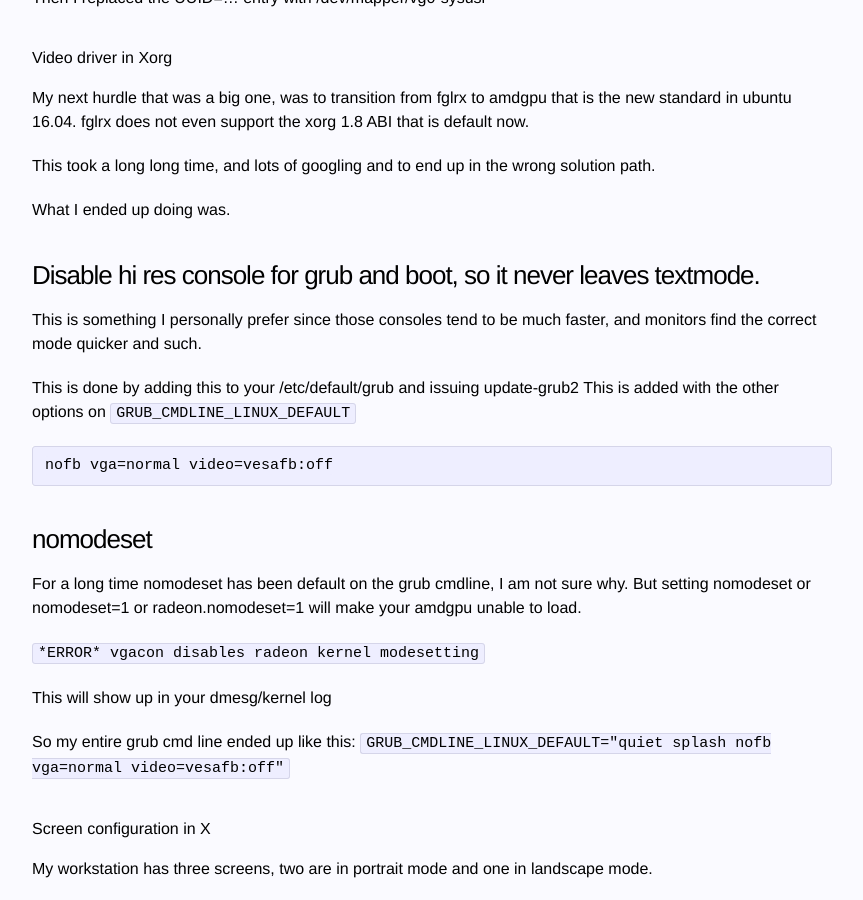
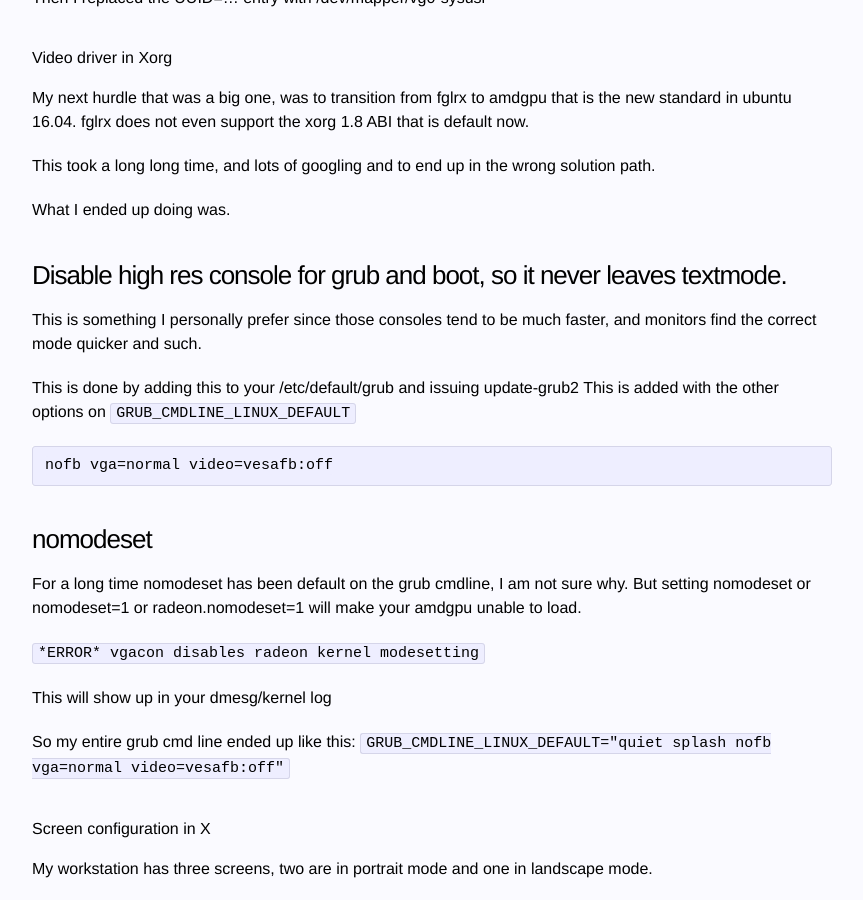
Before and after one commit to opentokix/blog, a Jekyll site: the page built from _posts/2016-04-22-ubuntu-16-04-workstation-upgrade.markdown, in a window 1280 px wide and 900 px high, scrolled down 1095 px. Shown: the whole window, without its empty margins (208-1071 px from the left). Built offline with Jekyll 4.4.1, drawn with Linux system fonts in a browser that asks for light colours.

Commit message:
Update 2016-04-22-ubuntu-16-04-workstation-upgrade.markdown

```diff
--- a/_posts/2016-04-22-ubuntu-16-04-workstation-upgrade.markdown
+++ b/_posts/2016-04-22-ubuntu-16-04-workstation-upgrade.markdown
@@ -51,7 +51,7 @@ This took a long long time, and lots of googling and to end up in the wrong solu
 
 What I ended up doing was.
 
-### Disable hi res console for grub and boot, so it never leaves textmode.
+### Disable high res console for grub and boot, so it never leaves textmode.
 
 This is something I personally prefer since those consoles tend to be much faster, and monitors find the correct mode quicker and such.
 
```
